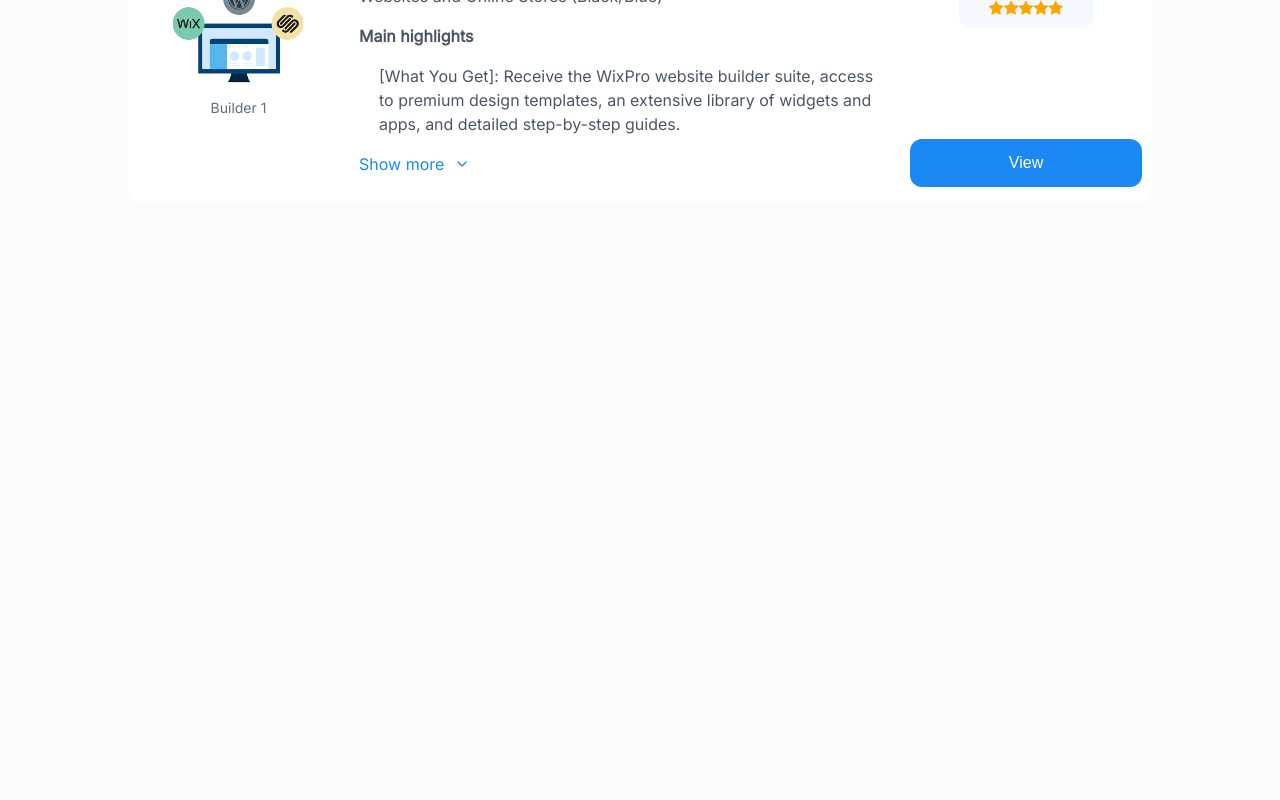
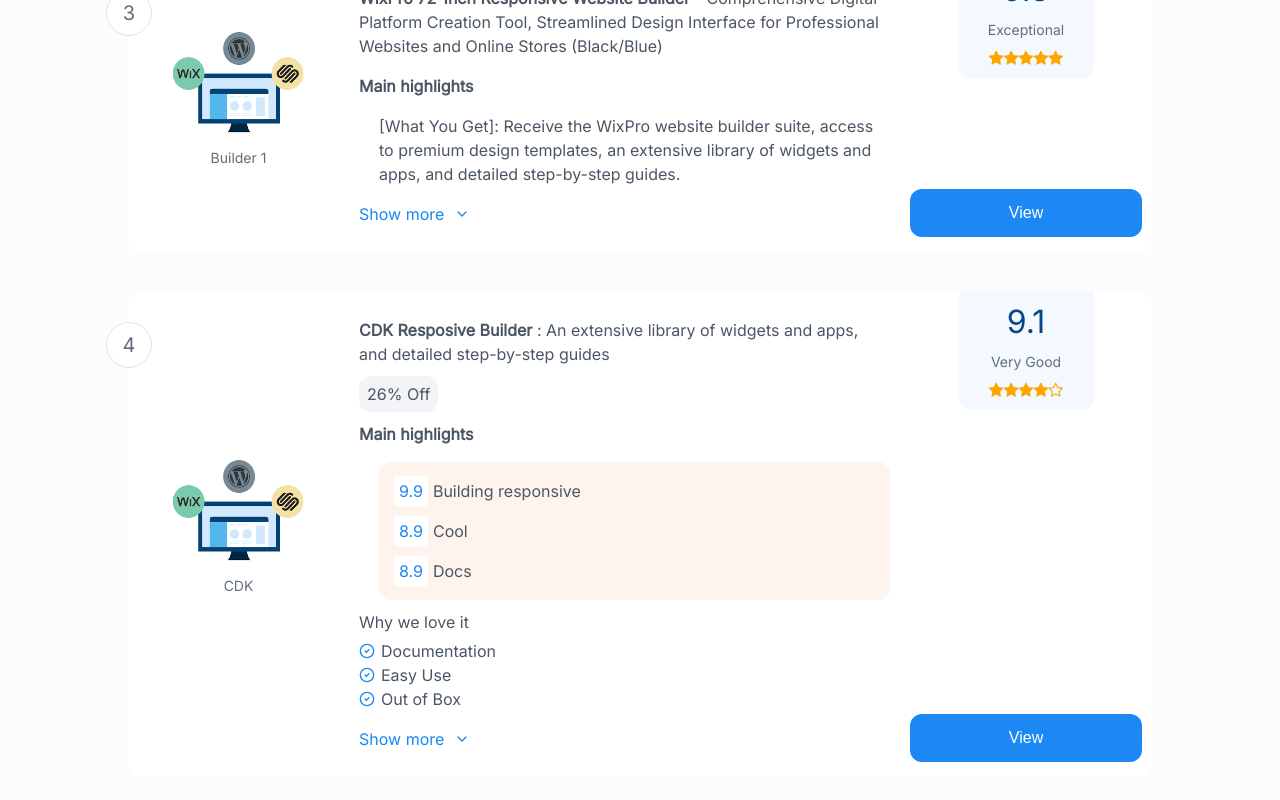
Before and after one commit to SumanGurung01/website-builder-submission, a React (Create React App) app: page / in a window 1280 px wide. Shown: the part 1124-1924 px from the top of the page. Before the commit the page ends 1346 px from the top, so only its background shows below. Built offline with nearby package versions, Linux system fonts and the light colour scheme.

Commit message:
add : add complete product

```diff
--- a/src/components/Product.js
+++ b/src/components/Product.js
@@ -1,6 +1,6 @@
-import { products } from "../utils/data";
+import { products, specialProducts, stars } from "../utils/data";
 import "../styles/Product.scss";
-import { ChevronDown, Gem, Trophy } from "lucide-react";
+import { CheckCircle2, ChevronDown, Gem, Trophy } from "lucide-react";
 function Product() {
     return (
         <div className="product">
@@ -11,6 +11,13 @@
                     index={index}
                 />
             ))}
+
+            {specialProducts.map((specialProduct, index) => (
+                <SpecialProduct
+                    product={specialProduct}
+                    index={index + products.length + 1}
+                />
+            ))}
         </div>
     );
 }
@@ -18,18 +25,6 @@
 export default Product;
 
 function ProductCard({ product, index }) {
-    const stars = {
-        Exceptional: ["fa-star", "fa-star", "fa-star", "fa-star", "fa-star"],
-        Excellent: [
-            "fa-star",
-            "fa-star",
-            "fa-star",
-            "fa-star",
-            "fa-star-half-full"
-        ],
-        "Very Good": ["fa-star", "fa-star", "fa-star", "fa-star", "fa-star-o"]
-    };
-
     return (
         <div className="productcard">
             <div className="tag">
@@ -95,3 +90,120 @@
         </div>
     );
 }
+
+function SpecialProduct({ product, index }) {
+    const {
+        name,
+        description,
+        discount,
+        highlight,
+        points,
+        rating,
+        remark,
+        image_name
+    } = product;
+
+    return (
+        <div className="productcard">
+            <div className="tag">
+                {product.catagory ? (
+                    <p>
+                        {product.catagory === "Best Choice" ? (
+                            <Trophy size={16} />
+                        ) : (
+                            <Gem size={16} />
+                        )}
+                        {product.catagory}
+                    </p>
+                ) : null}
+            </div>
+
+            <div className="index">{index}</div>
+
+            <div className="productcard__image">
+                <img
+                    src={require("../assets/item.png")}
+                    alt={product.name}
+                    width={141}
+                    height={103}
+                />
+                <p>{image_name}</p>
+            </div>
+            <div className="product__description">
+                <p>
+                    <b>{name}</b> : {description}
+                </p>
+                <span
+                    style={{
+                        backgroundColor: "#F2F4F7",
+                        padding: "8px",
+                        borderRadius: "12px"
+                    }}
+                >
+                    {discount}% Off
+                </span>
+                <b>
+                    <p>Main highlights</p>
+                </b>
+
+                <div className="highlight">
+                    {Object.keys(highlight).map((value) => (
+                        <p>
+                            <span
+                                style={{
+                                    backgroundColor: "#FFFFFF",
+                                    color: "#1B88F4",
+                                    padding: "5px",
+                                    margin: "5px",
+                                    borderRadius: "4px"
+                                }}
+                            >
+                                {highlight[value]}
+                            </span>
+                            {value}
+                        </p>
+                    ))}
+                </div>
+
+                <p style={{ margin: "10px 0px 5px 0px" }}>Why we love it</p>
+
+                <div className="points">
+                    {points.map((point) => (
+                        <p>
+                            <CheckCircle2 size={16} color={"#1B88F4"} />
+                            {point}
+                        </p>
+                    ))}
+                </div>
+
+                <p className="show__more">
+                    Show more <ChevronDown size={16} color={"#1B88F4"} />
+                </p>
+            </div>
+
+            <div className="product__rating">
+                <div className="rating__container">
+                    <p
+                        style={{
+                            fontSize: "32px",
+                            color: "#074786",
+                            margin: "20px"
+                        }}
+                    >
+                        {rating}
+                    </p>
+                    <p>{remark}</p>
+                    <div className="stars">
+                        {stars[remark].map((star) => (
+                            <i
+                                className={`fa ${star}`}
+                                style={{ fontSize: "16px", color: "orange" }}
+                            ></i>
+                        ))}
+                    </div>
+                </div>
+                <button>View</button>
+            </div>
+        </div>
+    );
+}
--- a/src/styles/Product.scss
+++ b/src/styles/Product.scss
@@ -12,7 +12,7 @@
     border-radius: 12px;
     display:flex;
     justify-content:center;
-    margin:20px 0px 20px 0px;
+    margin:40px 0px 40px 0px;
     position: relative;
 }
 
@@ -121,3 +121,19 @@
     justify-content: center;
     align-items: center;
 }
+
+.highlight{
+    background-color: #FFF4ED;
+    border-radius: 12px;
+    padding:1px 0px 1px 10px;
+    margin:0px 0px 0px 20px
+}
+
+.points>p{
+    margin:0;
+    padding:0;
+    display:flex;
+    // justify-content: center;
+    align-items: center;
+    gap:6px;
+}
--- a/src/utils/data.js
+++ b/src/utils/data.js
@@ -34,3 +34,33 @@
         image_name: "Builder 1"
     }
 ];
+
+export const specialProducts = [
+    {
+        name: "CDK Resposive Builder",
+        description:
+            "An extensive library of widgets and apps, and detailed step-by-step guides",
+        discount: 26,
+        highlight: {
+            "Building responsive": 9.9,
+            Cool: 8.9,
+            Docs: 8.9
+        },
+        points: ["Documentation", "Easy Use", "Out of Box"],
+        rating: 9.1,
+        remark: "Very Good",
+        image_name: "CDK"
+    }
+];
+
+export const stars = {
+    Exceptional: ["fa-star", "fa-star", "fa-star", "fa-star", "fa-star"],
+    Excellent: [
+        "fa-star",
+        "fa-star",
+        "fa-star",
+        "fa-star",
+        "fa-star-half-full"
+    ],
+    "Very Good": ["fa-star", "fa-star", "fa-star", "fa-star", "fa-star-o"]
+};
```
